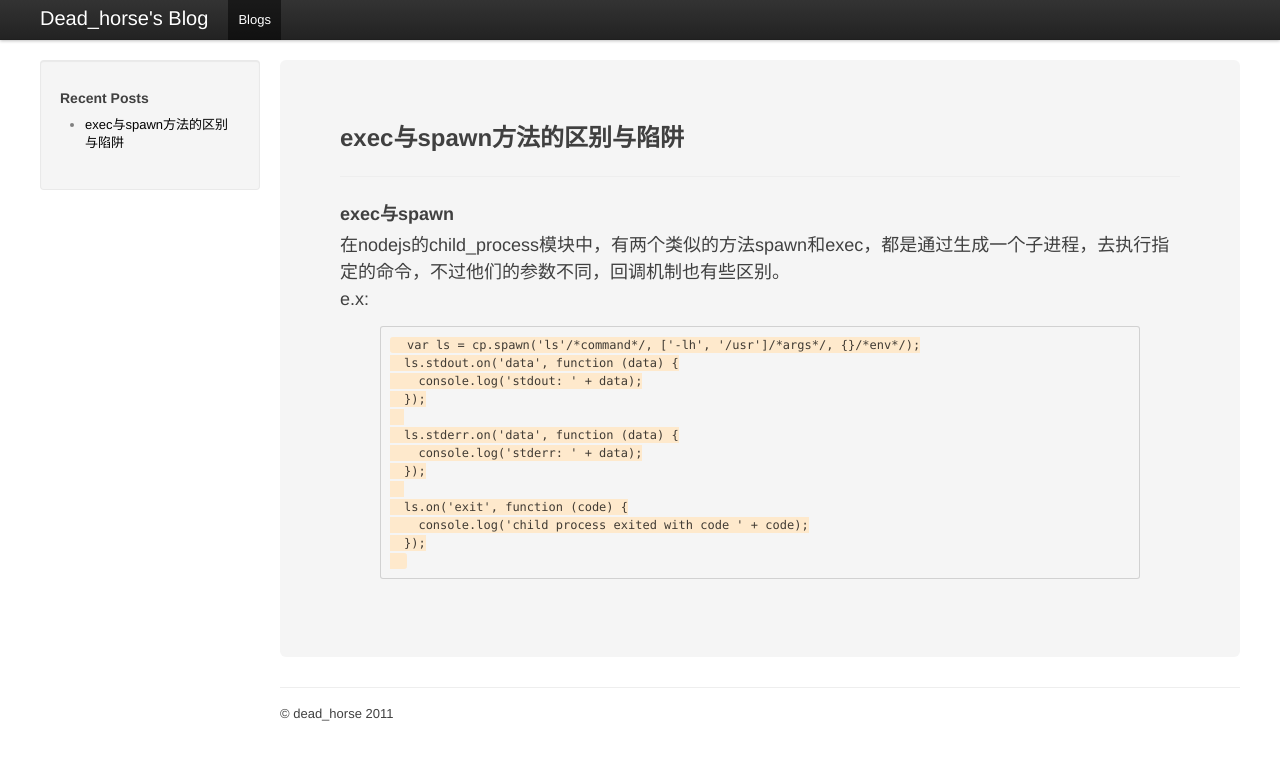
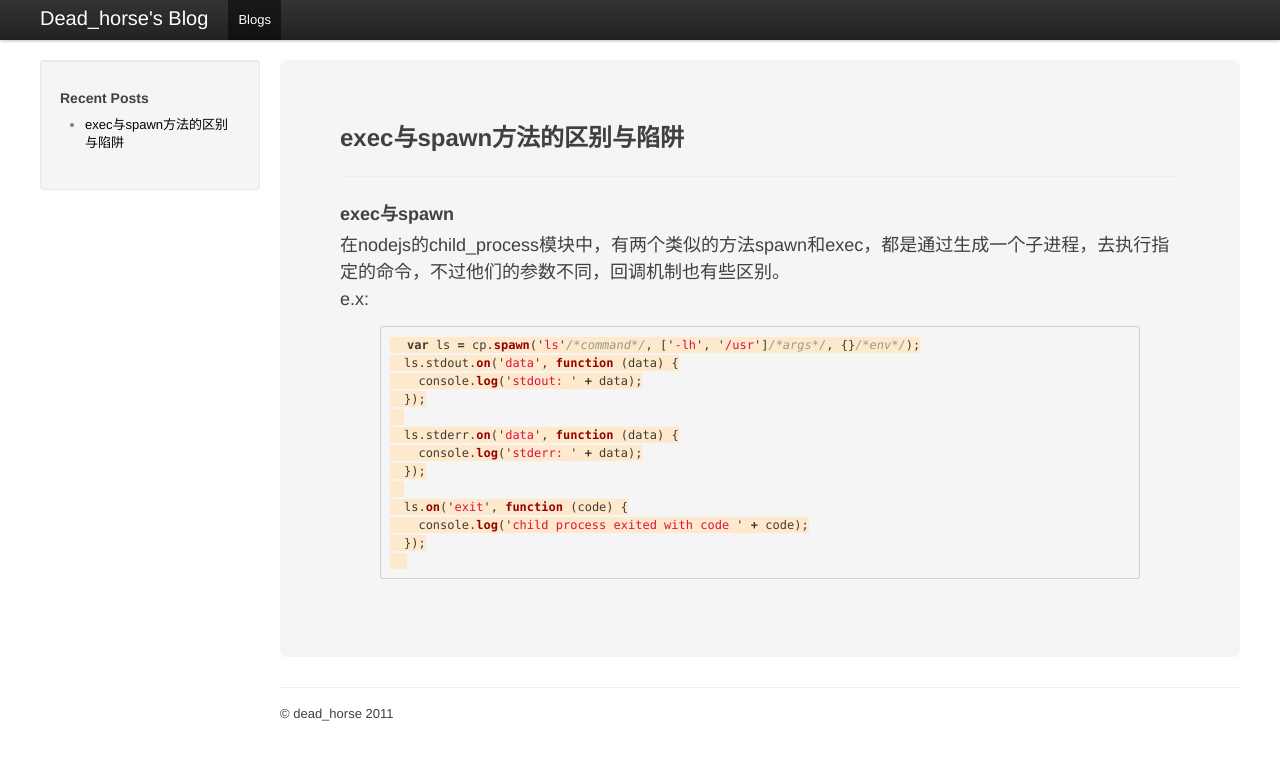
Before and after one commit to dead-horse/dead-horse.github.com, a Jekyll site: the page built from _posts/2011-12-18-nodejs-child_process中exec和spawn的区别.md, in a window 1280 px wide. Shown: the top 760 px of the page. Built offline with Jekyll 4.4.1, drawn with Linux system fonts in a browser that asks for light colours; Markdown is read by kramdown in place of the engine named in the settings.

Commit message:
fix syntax

```diff
--- a/_layouts/default.html
+++ b/_layouts/default.html
@@ -23,7 +23,7 @@
    <link href="/styles/reset.css" rel="stylesheet">
    <link href="/styles/bootstrap.min.css" rel="stylesheet">
    <link href="/styles/main.css" rel="stylesheet">
-   <link rel="stylesheet" href="/css/syntax.css" type="text/css">
+   <link rel="stylesheet" href="/styles/syntax.css" type="text/css">
     <style type="text/css">
       body {
         padding-top: 60px;
```
